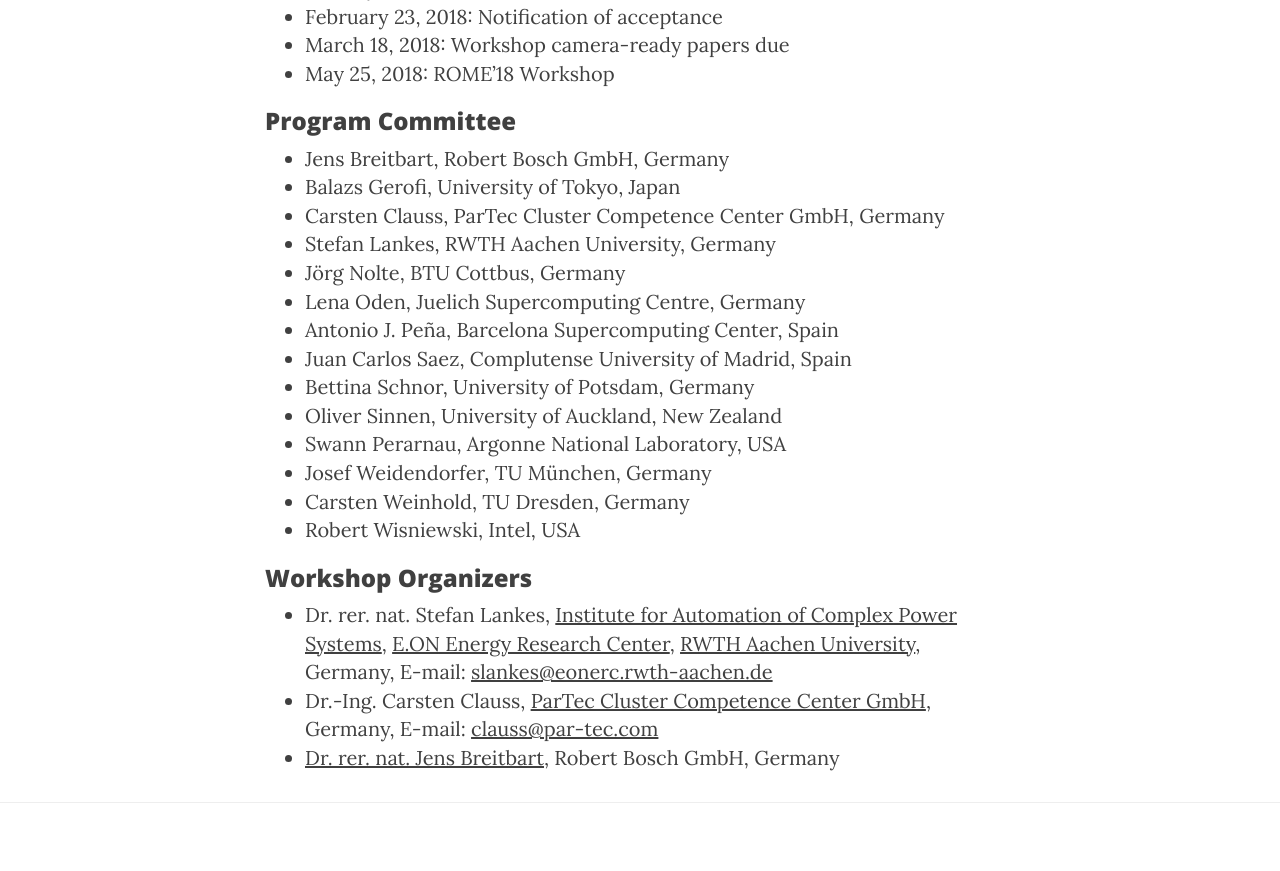
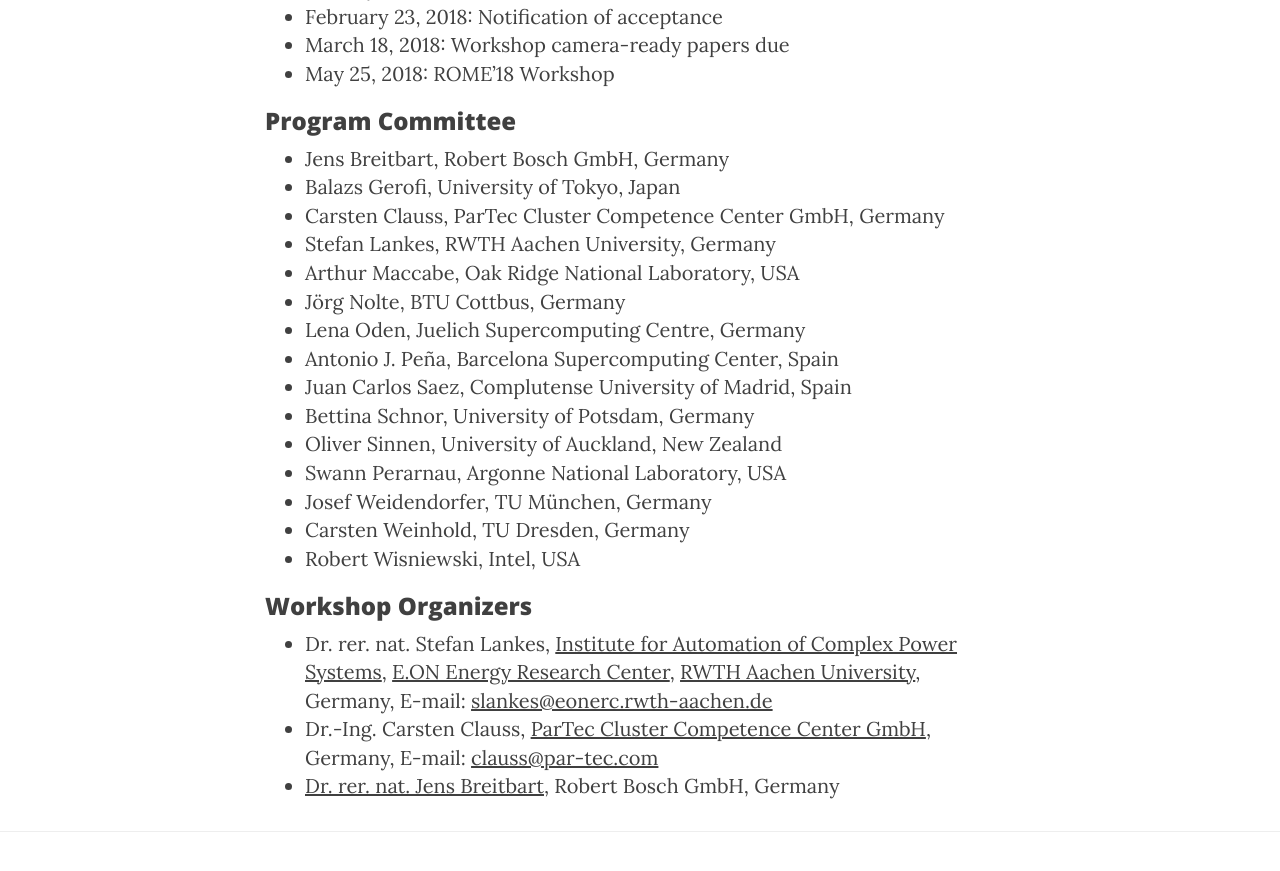
Before and after one commit to WROME/wrome.github.io, a Jekyll site: the page built from vancouver2018.md, in a window 1280 px wide and 900 px high, scrolled down 2977 px. Shown: the top 871 px of the window. Built offline with Jekyll 4.4.1, drawn with Linux system fonts in a browser that asks for light colours; nearby versions of some CDN libraries.

Commit message:
add A. Maccabe to the PC

```diff
--- a/vancouver2018.md
+++ b/vancouver2018.md
@@ -62,6 +62,7 @@
 * Balazs Gerofi, University of Tokyo, Japan
 * Carsten Clauss, ParTec Cluster Competence Center GmbH, Germany
 * Stefan Lankes, RWTH Aachen University, Germany
+* Arthur Maccabe, Oak Ridge National Laboratory, USA
 * Jörg Nolte, BTU Cottbus, Germany
 * Lena Oden, Juelich Supercomputing Centre, Germany
 * Antonio J. Peña, Barcelona Supercomputing Center, Spain
```
